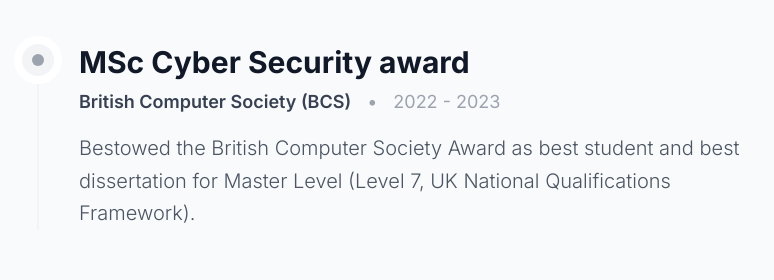
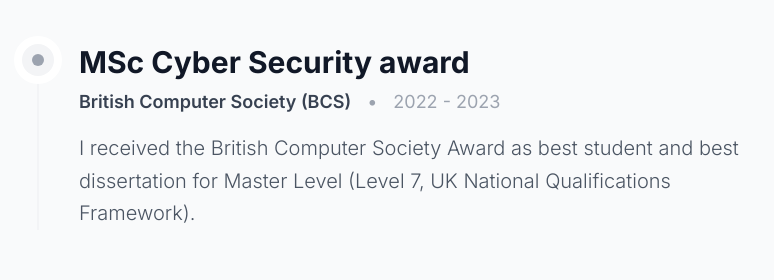
Before and after one commit to barbininiccolo/barbininiccolo.github.io, a SvelteKit app: page /academia in a window 1280 px wide. Shown: the part 1063-1343 px from the top of the page, without its empty margins (191-965 px from the left). Built offline with nearby package versions, Linux system fonts and the light colour scheme.

Commit message:
Fix: Changed word to describe the award that I received. Usually, bestowed is used for other kind of awards. Also, the message sounded like that I bestowed someone else.

```diff
--- a/src/routes/academia/+page.svelte
+++ b/src/routes/academia/+page.svelte
@@ -85,7 +85,7 @@
 					<time class="text-gray-400">2022 - 2023</time>
 				</div>
 				<p class="text-xl font-light text-gray-600 dark:text-gray-400 leading-relaxed max-w-2xl">
-					Bestowed the British Computer Society Award as best student and best dissertation for Master Level (Level 7, UK National Qualifications Framework).
+					I received the British Computer Society Award as best student and best dissertation for Master Level (Level 7, UK National Qualifications Framework).
 				</p>
 			</li>
 		</ol>
```
